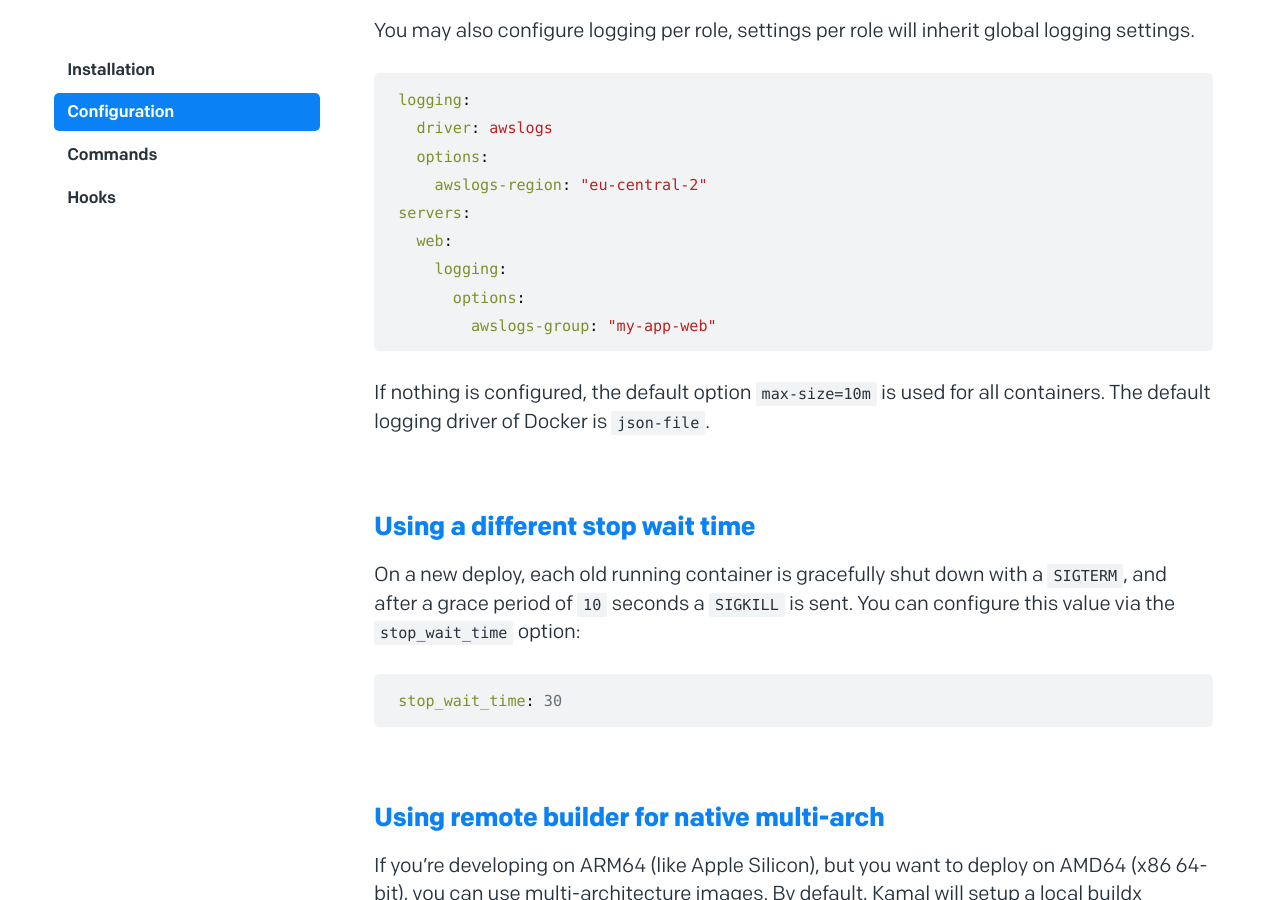
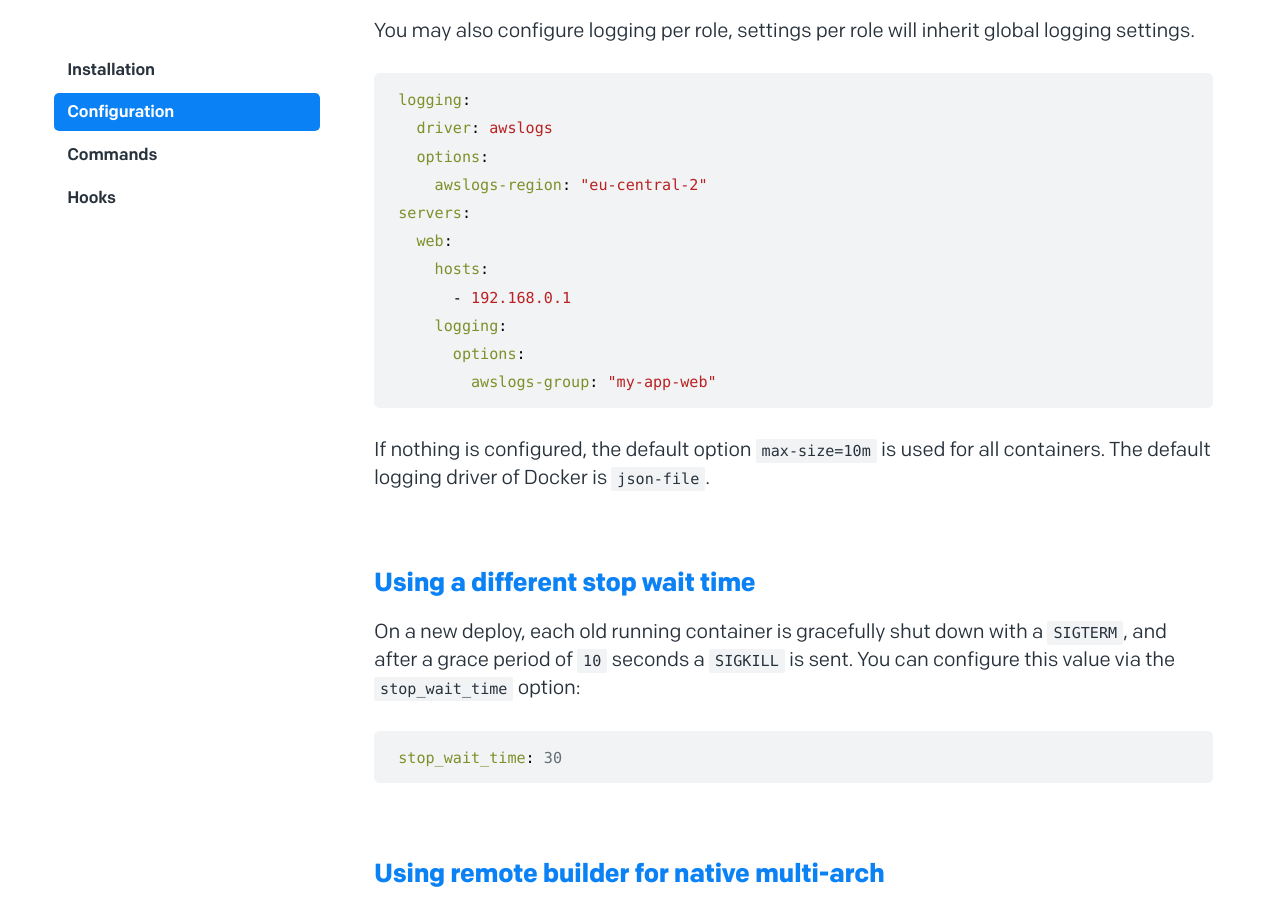
Before and after one commit to basecamp/kamal-site, a Jekyll site: the page built from _docs/configuration.md, in a window 1280 px wide and 900 px high, scrolled down 12184 px. Built offline with Jekyll 4.4.1, drawn with Linux system fonts in a browser that asks for light colours.

Commit message:
Updated example with ip.

```diff
--- a/_docs/configuration.md
+++ b/_docs/configuration.md
@@ -406,6 +406,8 @@ logging:
     awslogs-region: "eu-central-2"
 servers:
   web:
+    hosts:
+      - 192.168.0.1
     logging:
       options:
         awslogs-group: "my-app-web"
```
